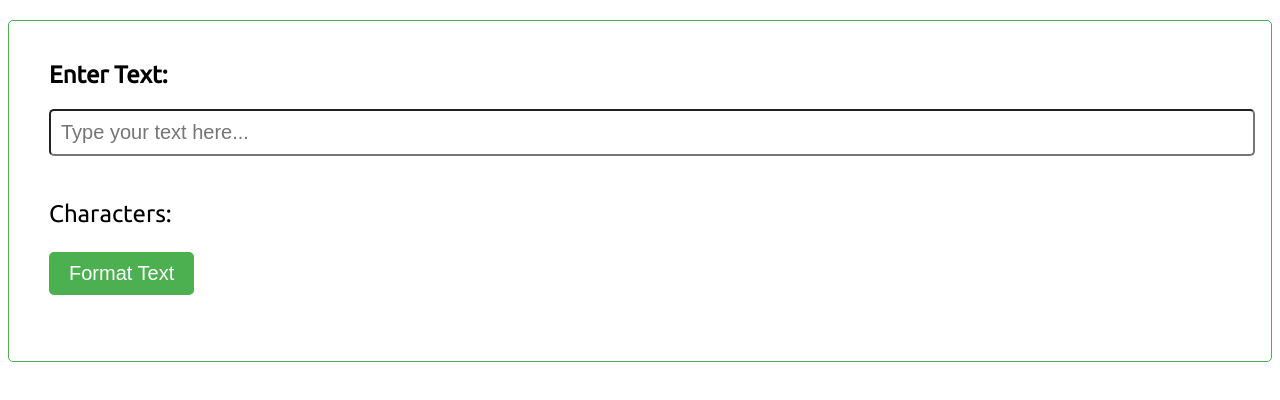
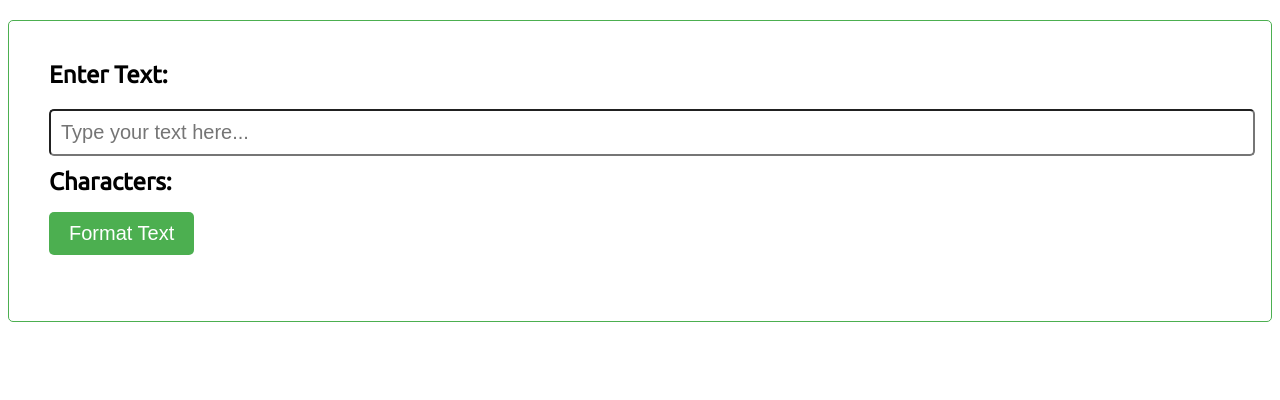
Before and after one commit to Derrick-Nuby/Rwanda-Traffic-Guide-Project, a plain HTML site: page index.html in a window 1280 px wide. Drawn offline with Linux system fonts and the light colour scheme.

Commit message:
added the styleing of the real time counter

```diff
--- a/styles.css
+++ b/styles.css
@@ -44,3 +44,10 @@ button {
     word-break: break-all;
     cursor: copy;
 }
+
+#characterCount {
+    margin-top: 0px;
+    padding-top: 0px;
+    line-height: .5;
+    font-weight: bold;
+}
```
